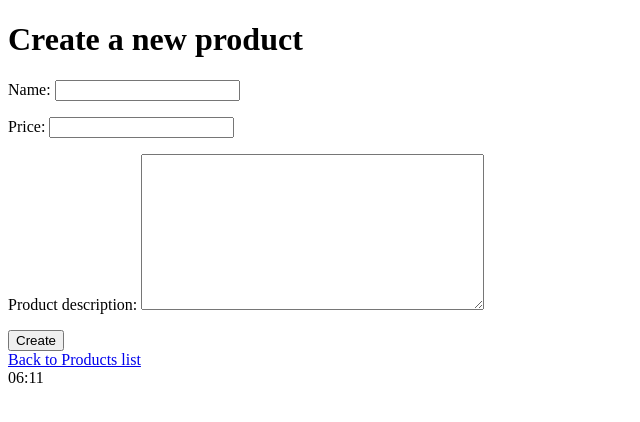
After one commit to Alksven/Django, a Django app: page /shop/products/create/ in a window 1280 px wide. The commit adds this page. Shown: the top 422 px of the page, without its empty margins (0-640 px from the left). Run offline with Django 4.2, Linux system fonts and the light colour scheme.

Commit message:
Валидация форм

```diff
--- a/mysite/requestdataapp/forms.py
+++ b/mysite/requestdataapp/forms.py
@@ -2,6 +2,6 @@ from django import forms
 
 
 class UserBioForm(forms.Form):
-    name = forms.CharField()
-    age = forms.IntegerField(label="Your qge")
+    name = forms.CharField(max_length=100)
+    age = forms.IntegerField(label="Your age", min_value=1, max_value=120)
     bio = forms.CharField(label="Biography", widget=forms.Textarea)
--- /dev/null
+++ b/mysite/shopapp/forms.py
@@ -0,0 +1,7 @@
+from django import forms
+
+
+class ProductForm(forms.Form):
+    name = forms.CharField(max_length=100)
+    price = forms.DecimalField(min_value=1, max_value=1000000)
+    description = forms.CharField(label="Product description", widget=forms.Textarea)
--- /dev/null
+++ b/mysite/shopapp/templates/shopapp/create-product.html
@@ -0,0 +1,19 @@
+{% extends 'shopapp/base.html' %}
+
+{% block title %}
+    Create product
+{% endblock %}
+
+{% block body %}
+    <h1>Create a new product</h1>
+    <div>
+        <form method="post">
+            {% csrf_token %}
+            {{ form.as_p }}
+            <button type="submit">Create</button>
+        </form>
+    </div>
+<div>
+    <a href="{% url 'shopapp:products_list' %}">Back to Products list</a>
+</div>
+{% endblock %}
--- a/mysite/shopapp/templates/shopapp/products-list.html
+++ b/mysite/shopapp/templates/shopapp/products-list.html
@@ -19,4 +19,7 @@
     {% else %}
         <h3>No Products</h3>
     {% endif %}
+<div>
+    <a href="{% url 'shopapp:product-create' %}">Create a new product</a>
+</div>
 {% endblock %}
--- a/mysite/shopapp/urls.py
+++ b/mysite/shopapp/urls.py
@@ -6,5 +6,6 @@ urlpatterns = [
     path("", views.shop_index, name='index'),
     path("groups/", views.groups_list, name='groups_list'),
     path("products/", views.products_list, name='products_list'),
+    path("products/create/", views.create_product, name='product-create'),
     path("orders/", views.orders_list, name='orders_list'),
 ]
--- a/mysite/shopapp/views.py
+++ b/mysite/shopapp/views.py
@@ -1,7 +1,9 @@
 from django.contrib.auth.models import Group
+
+from .forms import ProductForm
 from .models import Product, Order
 from django.http import HttpResponse, HttpRequest
-from django.shortcuts import render
+from django.shortcuts import render, redirect, reverse
 import timeit
 
 
@@ -25,6 +27,7 @@ def groups_list(request: HttpRequest):
 
     return render(request, 'shopapp/groups-list.html',  context=context)
 
+
 def products_list(request: HttpRequest):
     context = {
         'products': Product.objects.all(),
@@ -32,9 +35,27 @@ def products_list(request: HttpRequest):
 
     return render(request, 'shopapp/products-list.html',  context=context)
 
+
 def orders_list(request: HttpRequest):
     context = {
         'orders': Order.objects.select_related('user').prefetch_related('products').all(),
     }
 
     return render(request, 'shopapp/orders-list.html',  context=context)
+
+
+def create_product(request: HttpRequest):
+    if request.method == "POST":
+        form = ProductForm(request.POST)
+        if form.is_valid():
+            # name = form.cleaned_data["name"]
+            Product.objects.create(**form.cleaned_data)
+            url = reverse("shopapp:products_list")
+            return redirect(url)
+    else:
+        form = ProductForm()
+    context = {
+        'form': form
+    }
+
+    return render(request, 'shopapp/create-product.html',  context=context)
```
Also changed, not shown: mysite/db.sqlite3.
